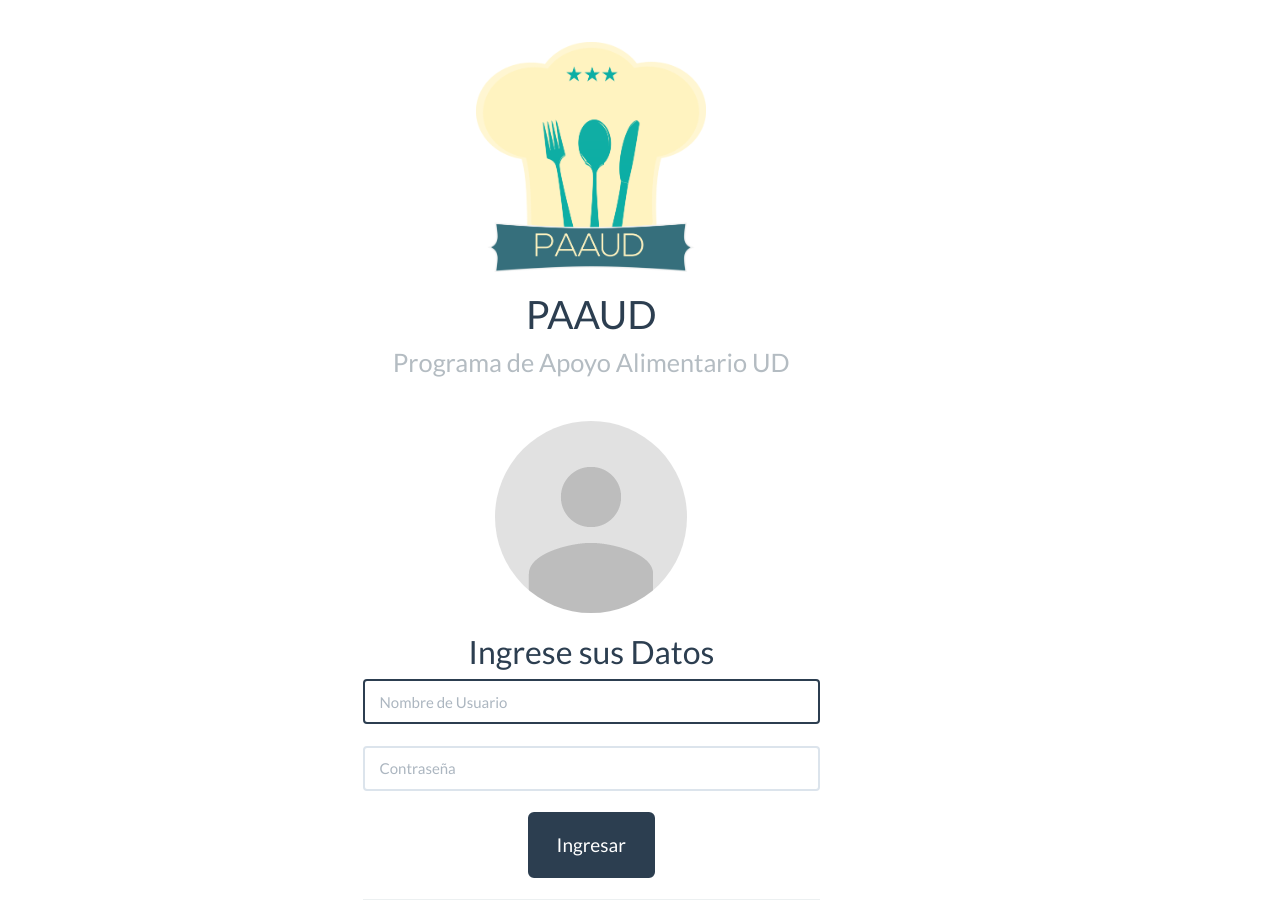
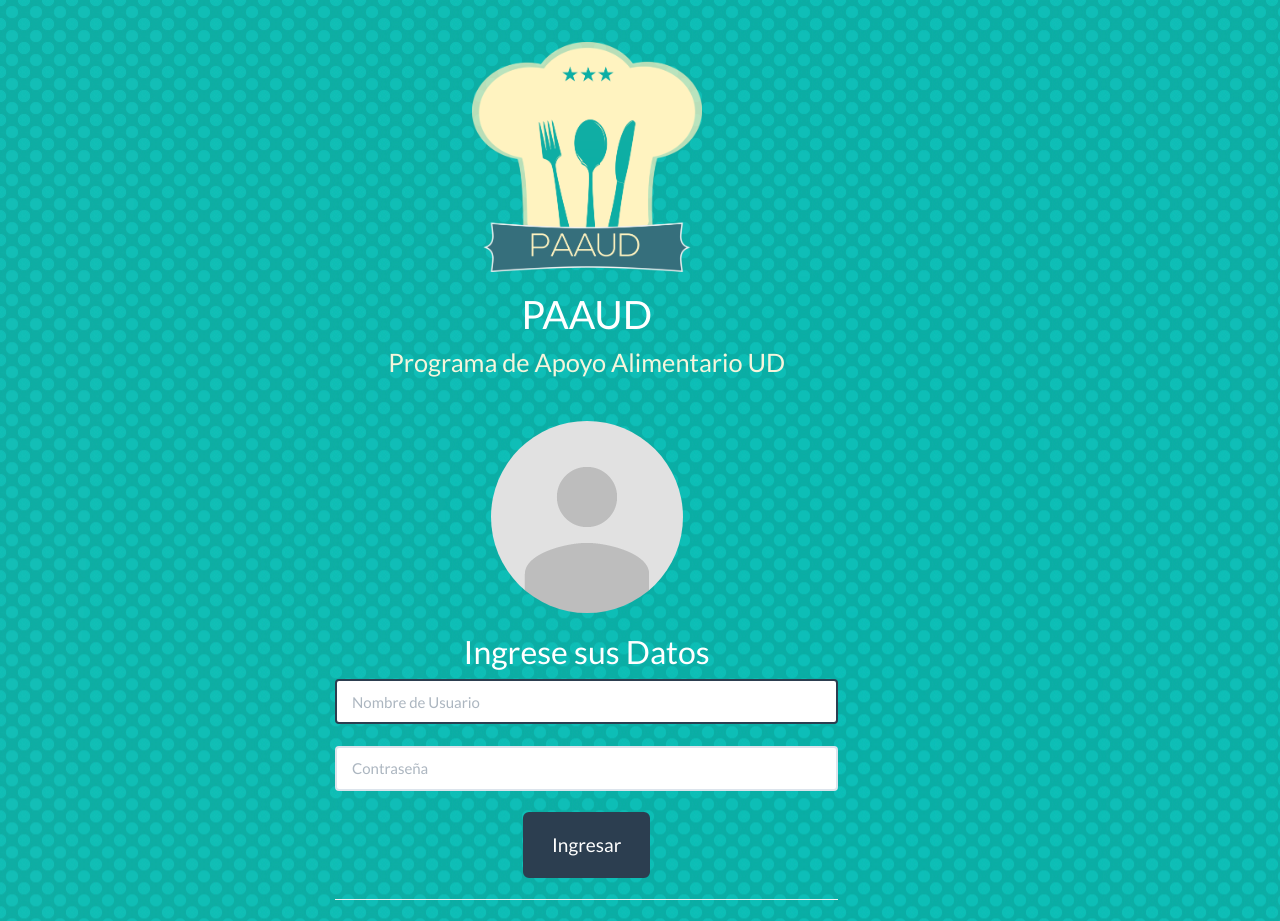
Before and after one commit to CatalinaCano/paaud, an Angular app in the folder cliente/: page /login in a window 1280 px wide. Built offline with nearby package versions, Linux system fonts and the light colour scheme.

Commit message:
Se agrega la ventana del tipo de Subsisdio y se corrige el formulario de registro

```diff
--- a/cliente/src/app/components/informacion/informacion.component.html
+++ b/cliente/src/app/components/informacion/informacion.component.html
@@ -3,6 +3,7 @@
         <a class="list-group-item active"><span class="glyphicon glyphicon-map-marker"></span> Información Importante</a>
         <a href="#" class="list-group-item" data-toggle="modal" data-target="#condiciones"> <span class="glyphicon glyphicon-check"></span> Conozca las condiciones </a>
         <a href="#" class="list-group-item" data-toggle="modal" data-target="#puntaje"> <span class="glyphicon glyphicon-pencil"></span> ¿Cómo se Calcula el puntaje? </a>
+        <a href="#" class="list-group-item" data-toggle="modal" data-target="#tipoSubsidio"> <span class="glyphicon glyphicon-cutlery"></span> Tipos de Subsidios </a>
     </div>
 </div>
 
@@ -159,3 +160,51 @@
         </div>
     </div>
 </div>
+
+
+<div class="modal fade" id="tipoSubsidio" role="dialog">
+        <div class="modal-dialog">
+          <!-- Modal content-->
+            <div class="modal-content">
+                <div class="modal-header">
+                    <button type="button" class="close" data-dismiss="modal">&times;</button>
+                        <h4 class="modal-title"><span class="glyphicon glyphicon-cutlery"></span> Tipos de Subsidio</h4>
+                </div>
+                <div class="modal-body">
+
+
+                       <img  class="center-block" src="../../assets/tipoSub.png" alt="" width="40%">
+
+                   <hr>
+                    De acuerdo a la resolución 256 de 2005, se establece que la asignación del subsidio se adjudicará teniendo en cuenta la condición socioeconómica del estudiante y se clasifican de la siguiente manera
+                    <br>
+                       <hr>
+                        <table class="table table-striped table-bordered table-hover ">
+                          <thead>
+                            <tr class="success">
+                              <th class="text-center"> Tipo Subsidio</th>
+                              <th class="text-center"> Beneficios</th>
+                            </tr>
+                          </thead>
+                          <tr>
+                           <th><strong>SUBSIDIO TOTAL DE ALIMENTACIÓN</strong></th>
+                           <th>Cubre la totalidad del costo del almuerzo durante los cinco (5) días hábiles de la semana y por el total de semanas de duración del semestre académico</th>
+                          </tr>
+
+                          <tr>
+                           <th><strong>SUBSIDIO PARCIAL DE ALlMENTACIÓN TIPO A</strong></th>
+                           <th>Cubre el setenta por ciento (70%) del costo del almuerzo durante los cinco (5) días hábiles de la semana y por el total de semanas de duración del semestre académico</th>
+                          </tr>
+
+                          <tr>
+                           <th><strong>SUBSIDIO PARCIAL DE ALlMENTACIÓN TIPO B</strong></th>
+                           <th>Cubre el cuarenta por ciento (40%) del costo del almuerzo durante los cinco (5) días hábiles de la semana y por el total de semanas de duración del semestre académico</th>
+                          </tr>
+                        </table>
+                </div>
+                <div class="modal-footer">
+                  <button type="button" class="btn btn-success" data-dismiss="modal">Cerrar</button>
+                </div>
+            </div>
+        </div>
+   </div>
--- a/cliente/src/app/components/login/login.component.css
+++ b/cliente/src/app/components/login/login.component.css
@@ -1,3 +1,62 @@
+
+
+html {
+  font-family: sans-serif;
+  -webkit-text-size-adjust: 100%;
+      -ms-text-size-adjust: 100%;
+}
+
 .profile-img-card {
     border-radius: 50%;
 }
+
+.fondo{
+  margin: 0;
+  background-image: url(../../../assets/fondo.jpg);
+}
+
+h1,
+h2,
+h3,
+h4,
+h5,
+h6,
+.h1,
+.h2,
+.h3,
+.h4,
+.h5,
+.h6 {
+  font-family: inherit;
+  font-weight: 500;
+  line-height: 1.1;
+  color: white;
+}
+h1 small,
+h2 small,
+h3 small,
+h4 small,
+h5 small,
+h6 small,
+.h1 small,
+.h2 small,
+.h3 small,
+.h4 small,
+.h5 small,
+.h6 small,
+h1 .small,
+h2 .small,
+h3 .small,
+h4 .small,
+h5 .small,
+h6 .small,
+.h1 .small,
+.h2 .small,
+.h3 .small,
+.h4 .small,
+.h5 .small,
+.h6 .small {
+  font-weight: normal;
+  line-height: 1;
+  color:beige;
+}
--- a/cliente/src/app/components/login/login.component.html
+++ b/cliente/src/app/components/login/login.component.html
@@ -1,4 +1,4 @@
-<div class="container">
+<div class="container-fluid fondo">
     <div class="row">
         <div class="col-md-5 col-md-offset-3">
             <div class="page-header text-center">
--- a/cliente/src/app/components/nav/nav.component.html
+++ b/cliente/src/app/components/nav/nav.component.html
@@ -86,7 +86,7 @@
                     <a routerLink="/nuevas-solicitudes"> <span class="badge"> 3 </span> Solicitudes Nuevas </a>
                 </li>
                 <li>
-                    <a routerLink="/implementar"><span class="glyphicon glyphicon-off"></span> Salir</a>
+                    <a routerLink="/login"><span class="glyphicon glyphicon-off"></span> Salir</a>
                 </li>
             </ul>
 
--- a/cliente/src/app/components/registrar-solicitud/registrar-solicitud.component.html
+++ b/cliente/src/app/components/registrar-solicitud/registrar-solicitud.component.html
@@ -266,6 +266,34 @@
                     </div>
                 </div>
 
+                 <legend><span class="glyphicon glyphicon-calendar"></span> Horario de Almuerzo</legend>
+                  <div class="table-responsive">
+
+              <table class="table table-striped table-bordered  ">
+                          <thead>
+                            <tr class="success block-center">
+
+                                    <th class="text-center">LUNES</th>
+                                    <th class="text-center">MARTES</th>
+                                    <th class="text-center">MIÉRCOLES</th>
+                                    <th class="text-center">JUEVES</th>
+                                    <th class="text-center">VIERNES</th>
+                            </tr>
+                          </thead>
+
+                          <tr>
+                               <th class="text-center"><input type="checkbox" value=""></th>
+                               <th class="text-center"> <input type="checkbox" value=""></th>
+                               <th class="text-center"><input type="checkbox" value=""></th>
+                               <th class="text-center"><input type="checkbox" value=""></th>
+                               <th class="text-center"><input type="checkbox" value=""></th>
+                          </tr>
+                        </table>
+
+            </div>
+
+
+
                 <legend><span class="glyphicon glyphicon-paperclip"></span> Documentación Requerida</legend>
                 <div class="form-group">
                     <label for="carta" class="col-lg-5 control-label"> Carta dirigida a la Directora de Bienestar Institucional </label>
```
Also changed, not shown: cliente/src/assets/Carnet.png (added), cliente/src/assets/tipoSub.png (added).
